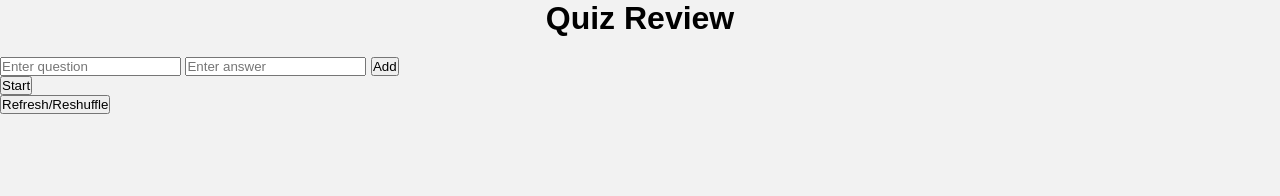
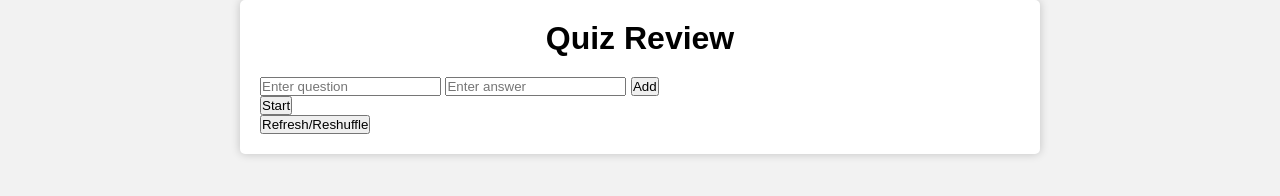
Before and after one commit to eddieljohn07/quiz-reviewer, a plain HTML site: page index.html in a window 1280 px wide. Drawn offline with Linux system fonts and the light colour scheme.

Commit message:
set max wifth and design in container

```diff
--- a/style.css
+++ b/style.css
@@ -13,3 +13,12 @@ h1 {
 	text-align: center;
 	margin-bottom: 20px;
 }
+
+.container {
+	max-width: 800px;
+	margin: 0 auto;
+	padding: 20px;
+	background-color: #fff;
+	border-radius: 5px;
+	box-shadow: 0 0 10px rgba(0, 0, 0, 0.2);
+}
```
